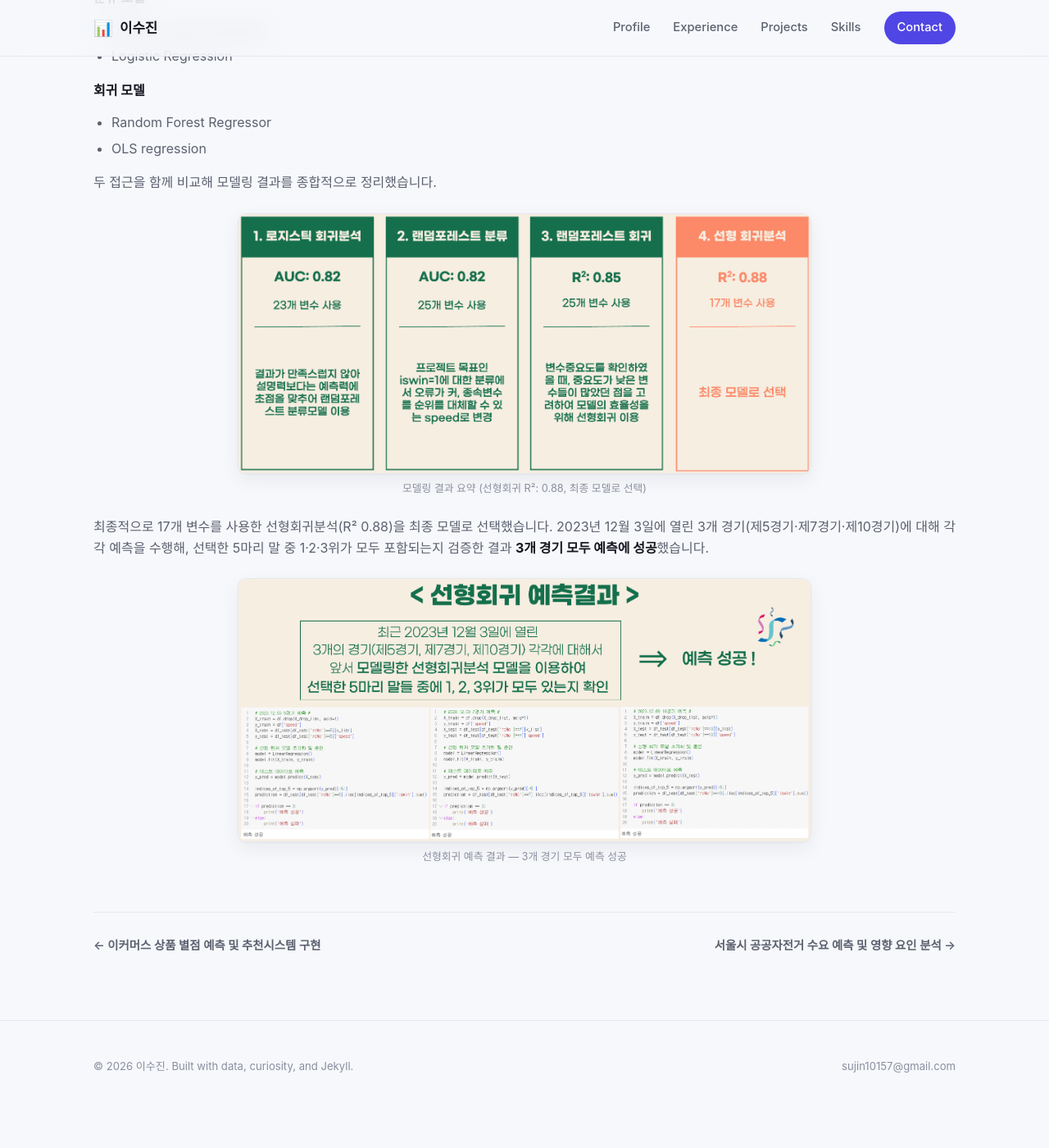
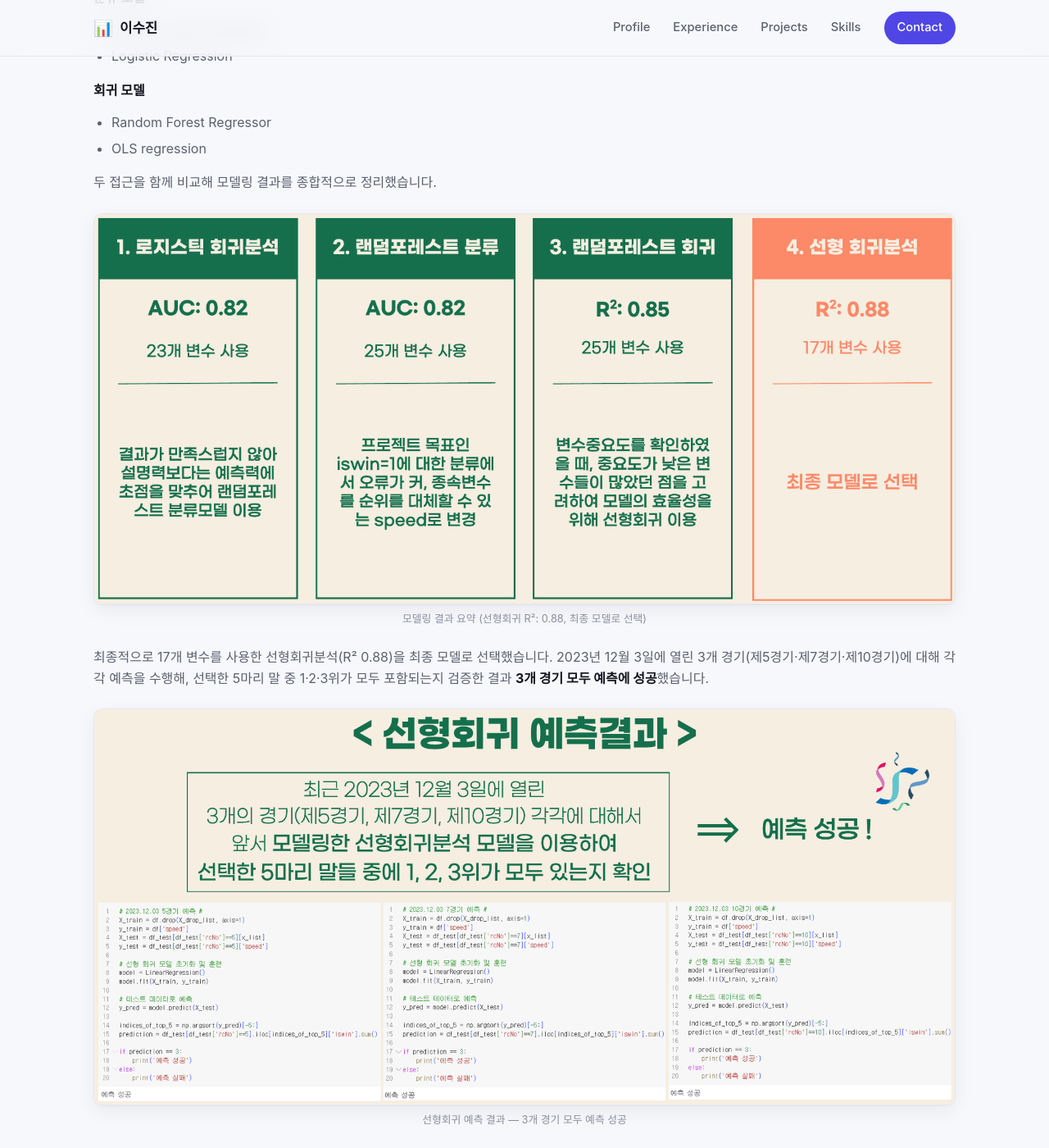
Before and after one commit to sujin-1015/portfolio, a Jekyll site: the page built from _projects/06-horse-racing-rank-prediction.md, in a window 1280 px wide and 1400 px high, scrolled down 2423 px. Shown: the whole window at 82% size. Built offline with Jekyll 4.4.1, drawn with Linux system fonts in a browser that asks for light colours; some web fonts are replaced; before the commit the page ends 3779 px from its top, so only the background shows below that.

Commit message:
Revert global 700px image cap; keep only the 5 explicitly requested small charts

```diff
--- a/assets/css/style.scss
+++ b/assets/css/style.scss
@@ -296,7 +296,7 @@ section{ padding: 72px 0; border-top: 1px solid var(--border); }
   margin: 0 0 40px; box-shadow: var(--shadow);
 }
 .project-detail__cover img{ width:100%; height:100%; object-fit:cover; display:block; }
-.project-detail__body figure{ margin: 24px auto; max-width: 700px; }
+.project-detail__body figure{ margin: 24px auto; max-width: 100%; }
 .project-detail__body figure img{
   width:auto; height:auto; max-width:100%; margin:0 auto; display:block;
   border-radius: var(--radius-sm); border:1px solid var(--border); box-shadow: var(--shadow);
```
